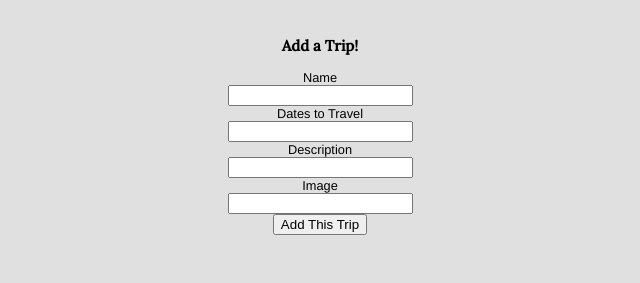
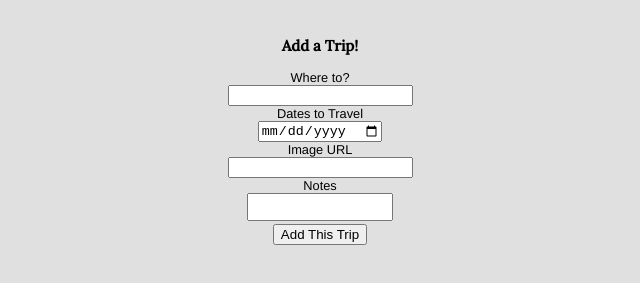
Before and after one commit to kblanck/Kim-eric, a website: page public/index.html in a window 1280 px wide. Shown: the part 129-412 px from the top of the page, without its empty margins (320-960 px from the left). Drawn offline with nearby package versions, Linux system fonts and the light colour scheme; no server answers.

Commit message:
added textarea

```diff
--- a/public/js/app.js
+++ b/public/js/app.js
@@ -4,26 +4,26 @@ class Create extends React.Component {
         return <div id="create-trip-container">
             <h3>Add a Trip!</h3>
 
-            <form onSubmit={this.props.handleSubmit}>
+            <form id="create" onSubmit={this.props.handleSubmit}>
 
-                <label htmlFor="name">Name</label>
+                <label htmlFor="name">Where to?</label>
                 <br/>
                 <input type="text" id="name" onChange={this.props.handleChange} />
                 <br/>
 
                 <label htmlFor="date">Dates to Travel</label>
                 <br/>
-                <input type="text" id="date" onChange={this.props.handleChange} />
+                <input type="date" id="date" onChange={this.props.handleChange} />
                 <br/>
 
-                <label htmlFor="description">Description</label>
+                <label htmlFor="image">Image URL</label>
                 <br/>
-                <input type="textarea" id="description" onChange={this.props.handleChange} />
+                <input type="text" id="image" onChange={this.props.handleChange} />
                 <br/>
 
-                <label htmlFor="image">Image</label>
+                <label htmlFor="description">Notes</label>
                 <br/>
-                <input type="text" id="image" onChange={this.props.handleChange} />
+                <textarea id="description" onChange={this.props.handleChange} />
                 <br/>
 
                 <input type="submit" value="Add This Trip" />
--- a/public/styles.css
+++ b/public/styles.css
@@ -108,3 +108,10 @@ details input {
 #create-trip-container {
     text-align: center;
 }
+
+#description {
+    resize: none;
+    width: 140px;
+    font-family: Helvetica;
+    font-size: .8em;
+}
```
